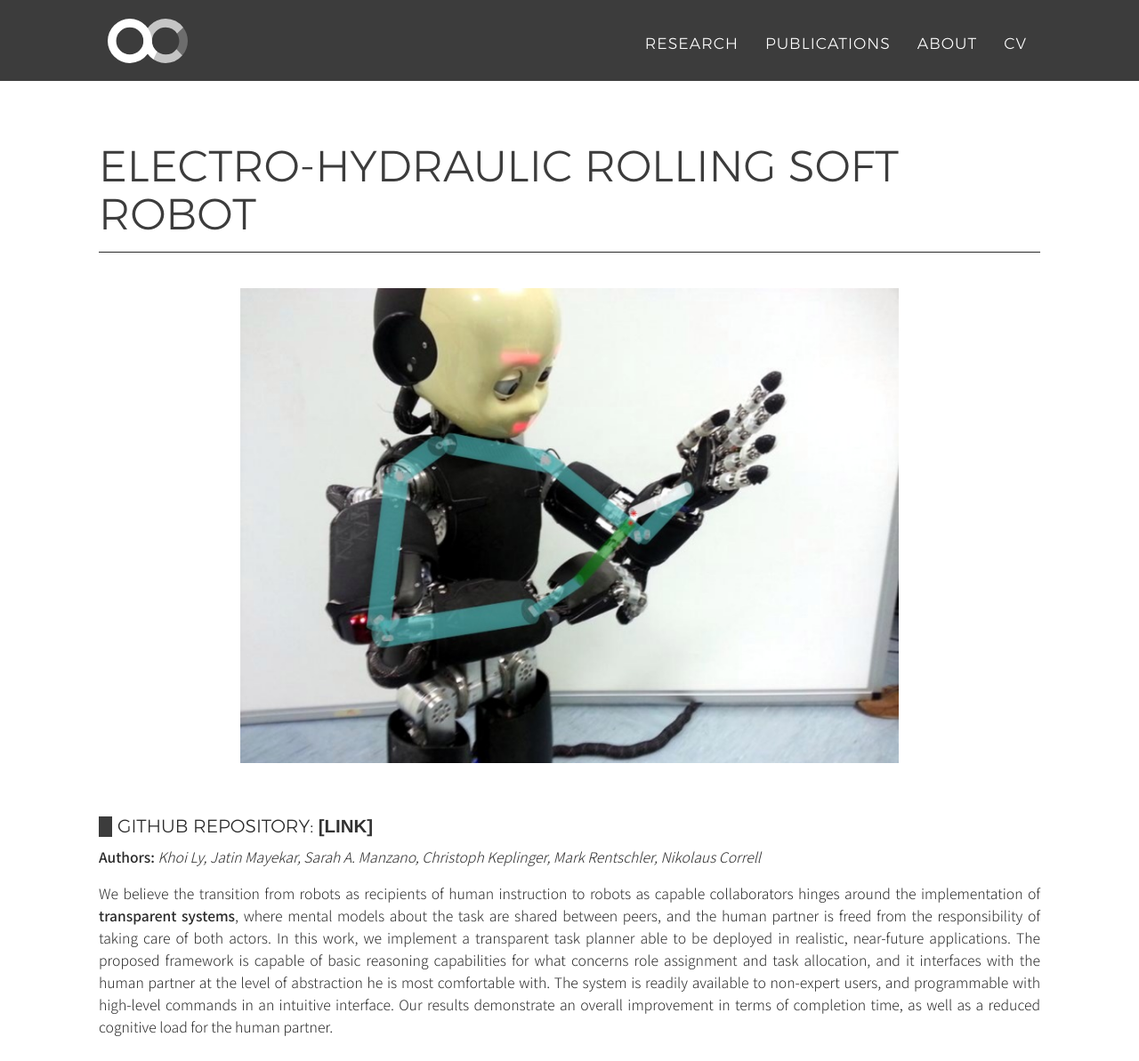
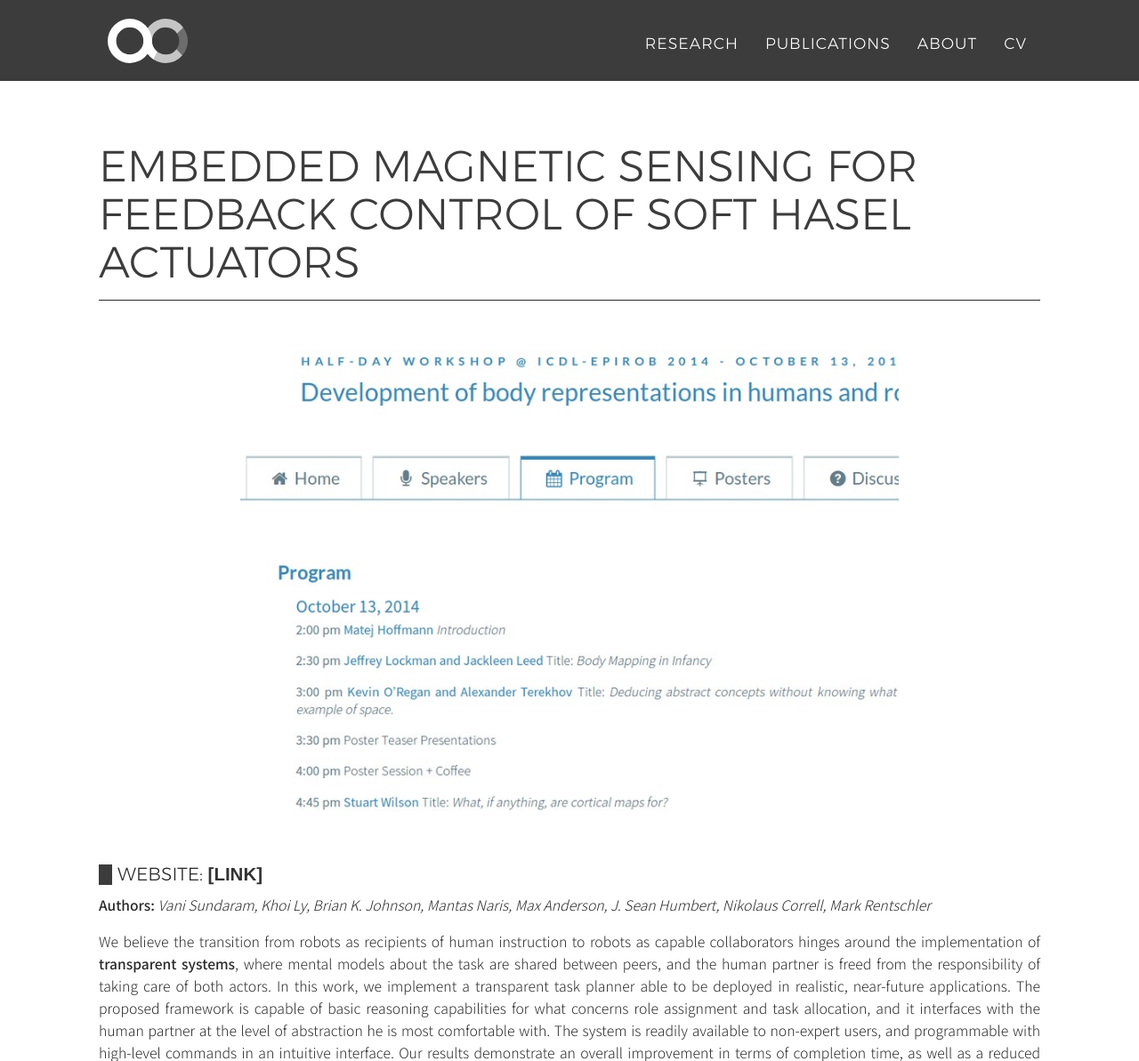
Before and after one commit to KhoiDLy/KhoiDLy.github.io, a Jekyll site: the page built from _posts/research/Integrated system and controller design/2014-06-08-doubleTouch.md, in a window 1280 px wide and 1400 px high, cut to the strip 0-1193 px from the top of the window. Shown: the whole strip at 89% size. Built offline with Jekyll 4.4.1, drawn with Linux system fonts in a browser that asks for light colours; nearby versions of some CDN libraries; some web fonts are replaced.

Commit message:
Update 2014-06-08-doubleTouch.md

```diff
--- a/_posts/research/Integrated system and controller design/2014-06-08-doubleTouch.md
+++ b/_posts/research/Integrated system and controller design/2014-06-08-doubleTouch.md
@@ -1,16 +1,16 @@
 ---
-title: Electro-hydraulic rolling soft robot
-link: https://github.com/alecive/periPersonalSpace
-link-alt: GitHub repository
-img: doubleTouch.jpg
-img-thumb: doubleTouch_thumb.jpg
-alt: Electro-hydraulic rolling soft robot
-description: Electro-hydraulic rolling soft robot
-tags: [research,robotics,icub,robot,humanoids,double touch,self touch,inverse kinematics,denavit-hartenberg,dh parameters,ipopt,optimization,cognitive robotics,body representations,icra,icra 2014,body schema,open source,github]
-authors: Khoi Ly, Jatin Mayekar, Sarah A. Manzano, Christoph Keplinger, Mark Rentschler, Nikolaus Correll
-# submission: IEEE International Conference on Robotics and Automation (ICRA2014), Hong Kong, China, May 31-June 7, 2014
-# paper_pdf: "2014_Roncone_ICRA_kinematic_calibration"
-# paper_title: "Electro-hydraulic rolling soft robot: Electromechanical Design, hybrid dynamic modeling, and model predictive control"
+title: Embedded Magnetic Sensing for Feedback Control of Soft HASEL Actuators
+link:  http://www.icub.org/other/icdl-epirob-2014/dbr_workshop.html
+link-alt: website
+img: developmentofbodyrepresentations.jpg
+img-thumb: developmentofbodyrepresentations_thumb.jpg
+alt: Embedded Magnetic Sensing for Feedback Control of Soft HASEL Actuators
+description: Half-day workshop at ICDL-EPIROB 2014 Conference
+tags: [research,robotics,baxter,hri,human robot interaction,collaborative manufacturing,human robot collaboration,advanced manufacturing,open source,github]
+authors: Vani Sundaram, Khoi Ly, Brian K. Johnson, Mantas Naris, Max Anderson, J. Sean Humbert, Nikolaus Correll, Mark Rentschler
+# submission: Soft Robotics 2020
+# paper_pdf: "2020_KhoiLy_CapacitiveSelfSensing"
+# paper_title: "Miniaturized circuitry for capacitive self-sensing and closed-loop control of soft electrostatic transducers"
 ---
 
 
```
